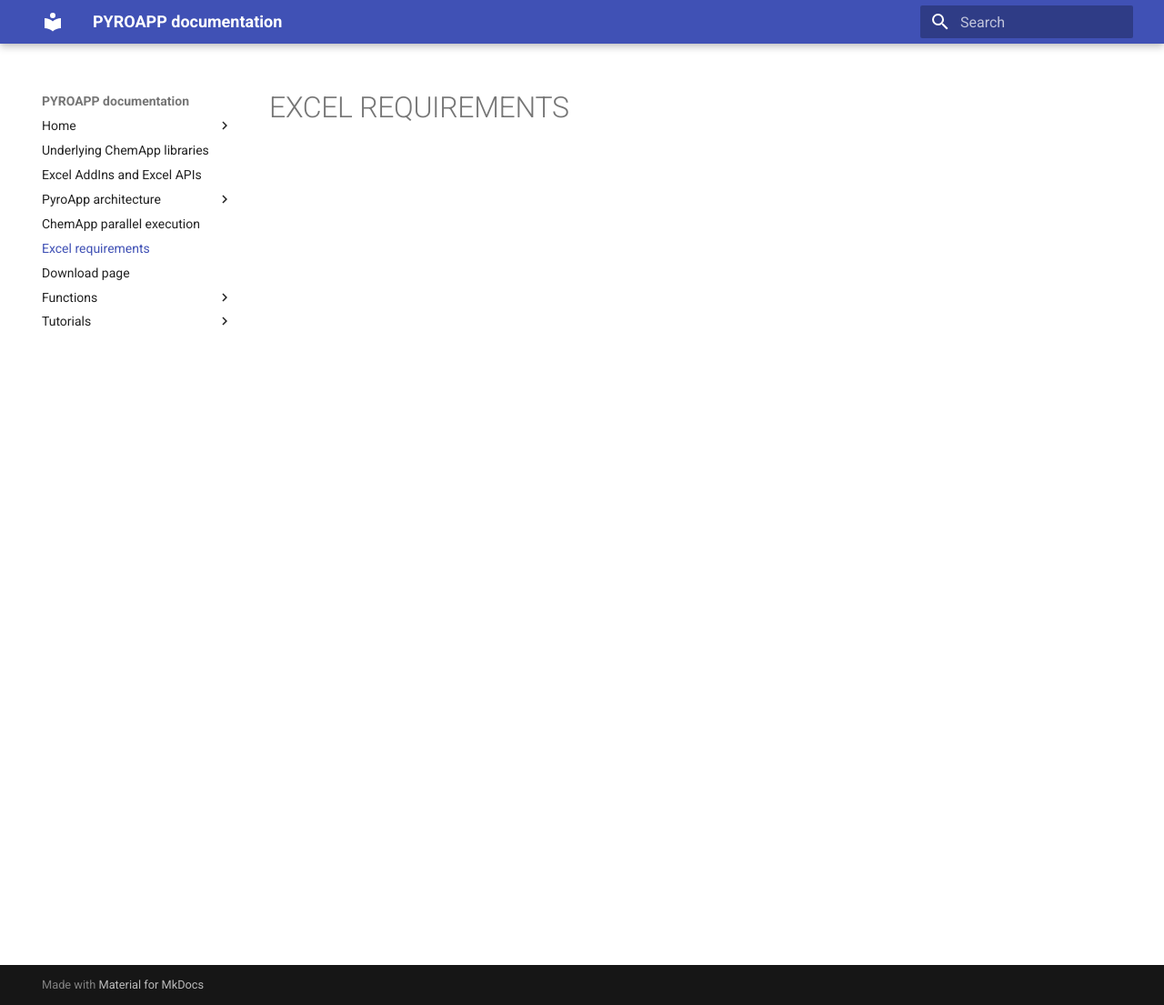
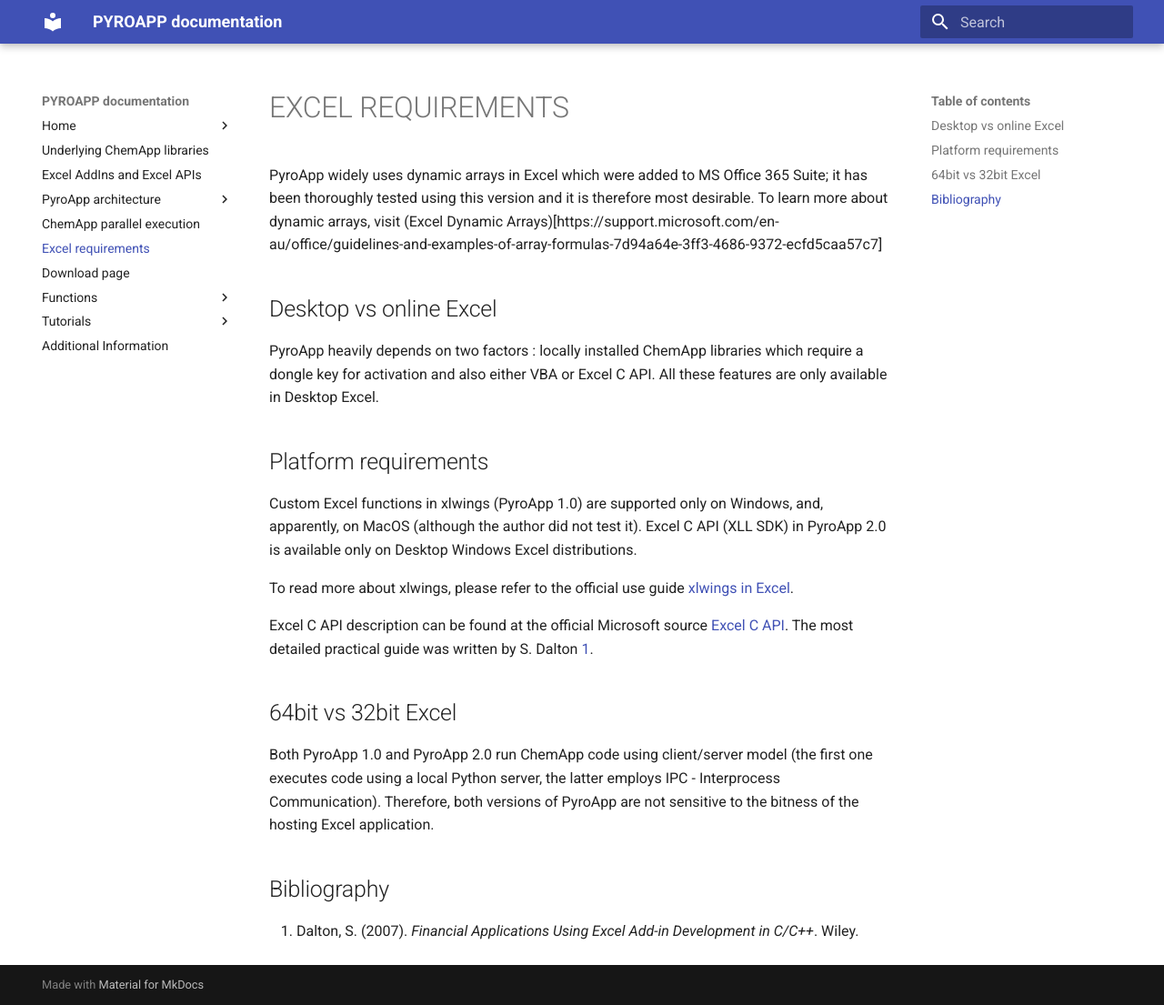
Before and after one commit to evnekdev/pyroapp-docs, an MkDocs documentation site: the page built from docs/excel-requirements.md, in a window 1280 px wide and 1105 px high. Shown: the whole window at 91% size. Built offline with MkDocs 1.6.1 and Material for MkDocs 9.7.7, drawn with Linux system fonts in a browser that asks for light colours.

Commit message:
Added excel-requirements content

```diff
--- a/docs/excel-requirements.md
+++ b/docs/excel-requirements.md
@@ -1 +1,24 @@
 # EXCEL REQUIREMENTS
+
+PyroApp widely uses dynamic arrays in Excel which were added to MS Office 365 Suite; it has been thoroughly tested using this version and it is therefore most desirable. To learn more about dynamic arrays, visit (Excel Dynamic Arrays)[https://support.microsoft.com/en-au/office/guidelines-and-examples-of-array-formulas-7d94a64e-3ff3-4686-9372-ecfd5caa57c7]
+
+## Desktop vs online Excel
+
+PyroApp heavily depends on two factors : locally installed ChemApp libraries which require a dongle key for activation and also either VBA or Excel C API. All these features are only available in Desktop Excel.
+
+## Platform requirements
+
+Custom Excel functions in xlwings (PyroApp 1.0) are supported only on Windows, and, apparently, on MacOS (although the author did not test it). Excel C API (XLL SDK) in PyroApp 2.0 is available only on Desktop Windows Excel distributions.
+
+To read more about xlwings, please refer to the official use guide [xlwings in Excel](https://www.xlwings.org/).
+
+Excel C API description can be found at the official Microsoft source [Excel C API](https://learn.microsoft.com/en-us/office/client-developer/excel/programming-with-the-c-api-in-excel). The most detailed practical guide was written by S. Dalton [1](#references).
+
+## 64bit vs 32bit Excel
+
+Both PyroApp 1.0 and PyroApp 2.0 run ChemApp code using client/server model (the first one executes code using a local Python server, the latter employs IPC - Interprocess Communication). Therefore, both versions of PyroApp are not sensitive to the bitness of the hosting Excel application.
+
+
+## Bibliography
+
+1. Dalton, S. (2007). *Financial Applications Using Excel Add-in Development in C/C++*. Wiley.
--- a/mkdocs.yml
+++ b/mkdocs.yml
@@ -87,3 +87,5 @@
   - Tutorials :
     - Retrieving ChemApp dongle/user information : tutorials/chemapp-info.md
     - Working with Datafiles : tutorials/datafiles.md
+
+  - Additional Information : additional-information.md
```
Also changed, not shown: docs/additional-information.md (added, +1 -0 lines).
